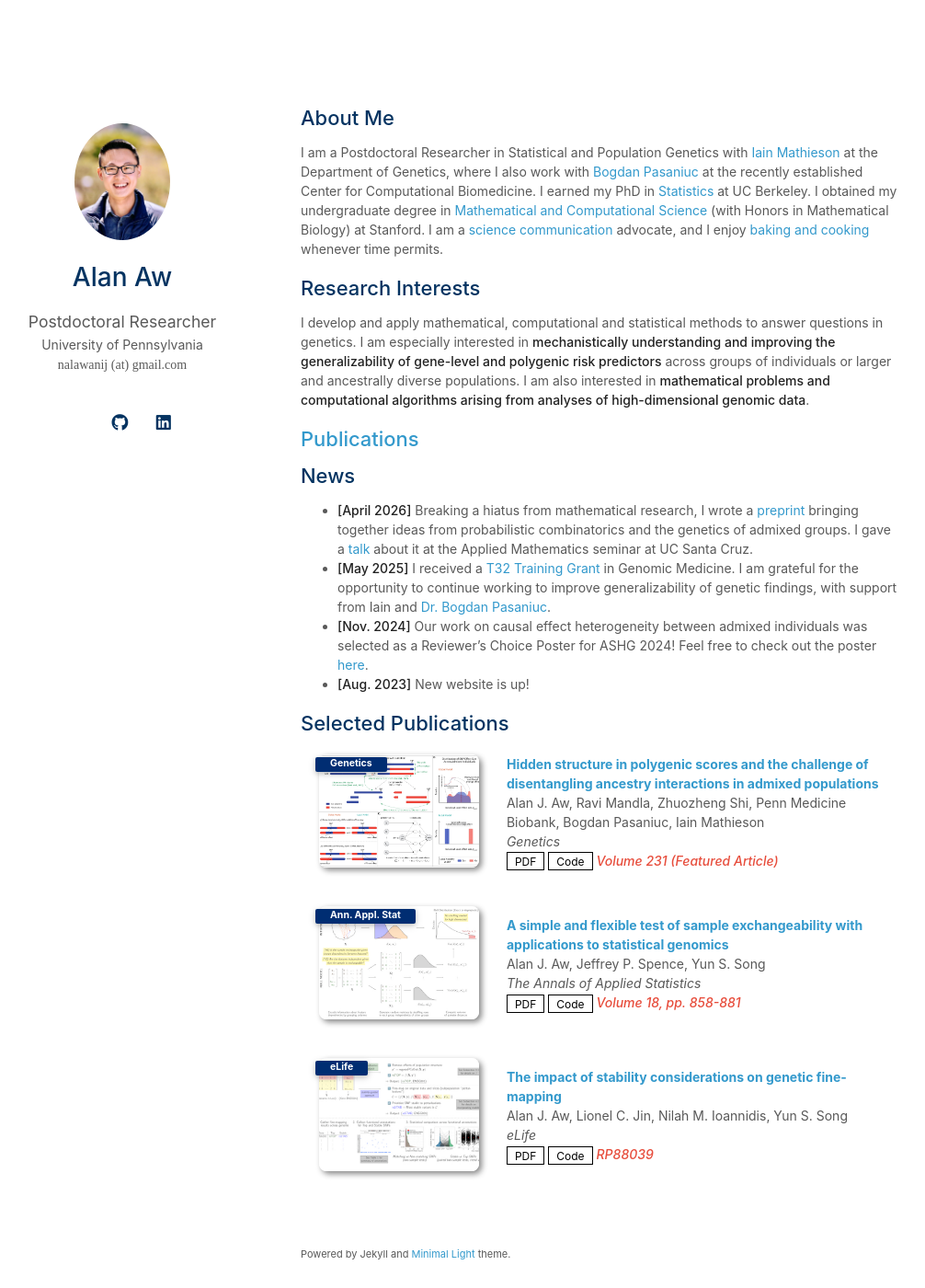
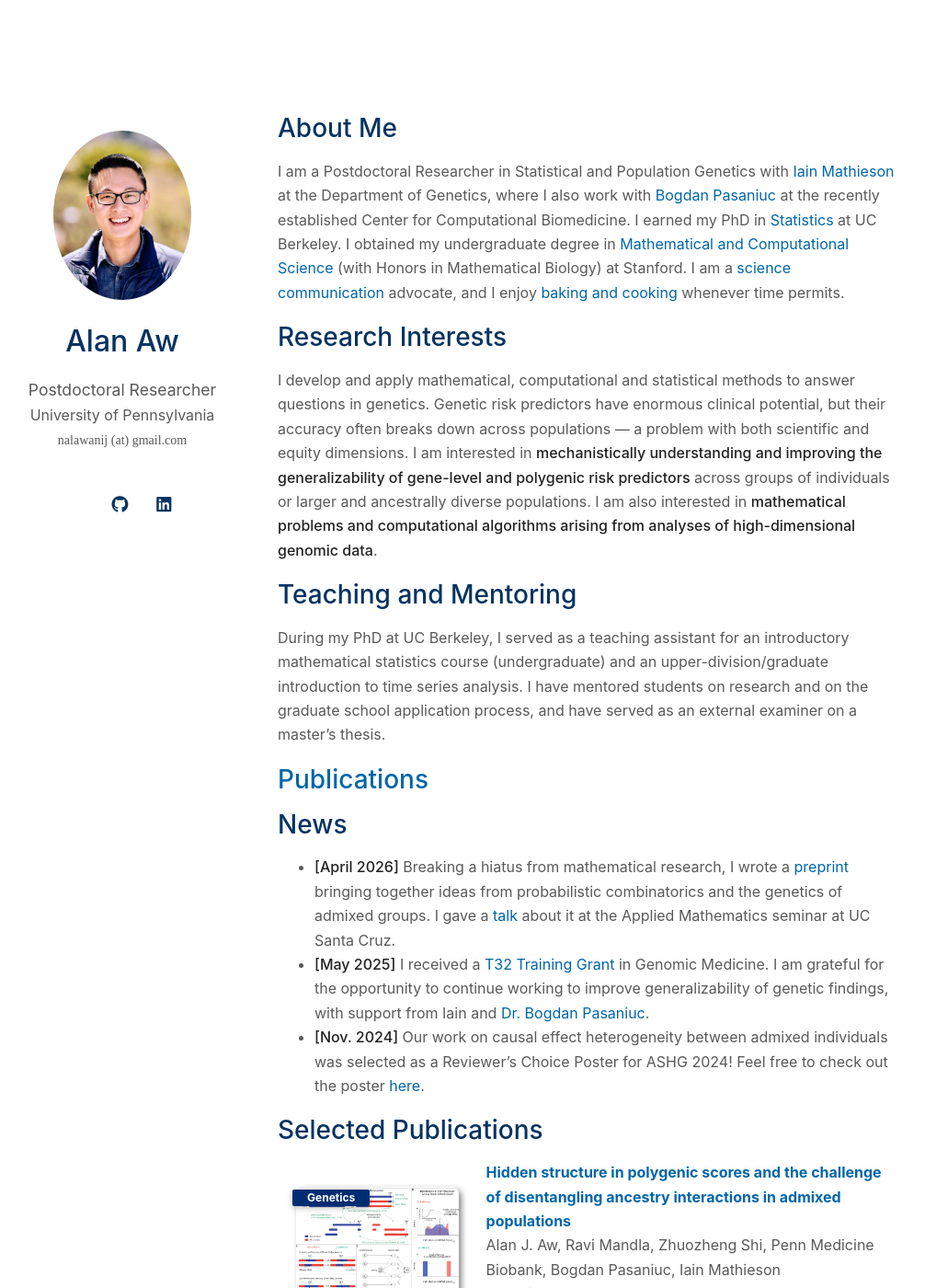
Before and after one commit to alanaw1/alanaw1.github.io, a Jekyll site: the page built from index.md, in a window 1280 px wide and 1400 px high. Shown: the whole window at 92% size, without its empty margins (143-1149 px from the left). Built offline with Jekyll 4.4.1, drawn with Linux system fonts in a browser that asks for light colours; nearby versions of some CDN libraries; a style sheet for code colours, icons or effects is not loaded; our own code applies the rules of GitHub Pages for plain Markdown files.

Commit message:
minimal update
- adjust font size to enhance readability
- add brief statement summarizing teaching experience
- add one sentence explaining the impact of my technical work
- update CV

```diff
--- a/_config.yml
+++ b/_config.yml
@@ -2,6 +2,7 @@
 title: Alan Aw
 position: Postdoctoral Researcher
 affiliation: University of Pennsylvania
+affiliation_link: https://www.med.upenn.edu/
 email: nalawanij (at) gmail.com
 
 # Search Engine Optimization (SEO)
@@ -12,7 +13,7 @@ canonical: https://alanaw1.github.io
 
 # Links
 # If you don't need one of them, you may delete the corresponding line.
-cv_link: assets/files/alan_spring2026.pdf
+cv_link: assets/files/alan_summer2026.pdf
 github_link: https://github.com/alanaw1
 linkedin: https://www.linkedin.com/in/alan-aw-2a509b89/
 
@@ -36,7 +37,7 @@ font: "Sans Serif" # or "Sans Serif"
 
 # Google Analytics ID
 # Please remove this if you don't use Google Analytics
-google_analytics: G-9Y7K3YPEL6
+google_analytics: G-FM1TQVD2NG
 
 # Use this project as a remote theme for GitHub Pages
 # See the guide here: https://docs.github.com/en/pages/setting-up-a-github-pages-site-with-jekyll/adding-a-theme-to-your-github-pages-site-using-jekyll
--- a/_layouts/homepage.html
+++ b/_layouts/homepage.html
@@ -32,6 +32,16 @@
     {% else %}
     <link rel="stylesheet" href="./assets/css/style-no-dark-mode.css">
     <link rel="stylesheet" href="./assets/css/publications-no-dark-mode.css">
+    {% endif %}
+
+    {% if site.google_analytics %}
+    <script async src="https://www.googletagmanager.com/gtag/js?id={{ site.google_analytics }}"></script>
+    <script>
+      window.dataLayer = window.dataLayer || [];
+      function gtag(){dataLayer.push(arguments);}
+      gtag('js', new Date());
+      gtag('config', '{{ site.google_analytics }}');
+    </script>
     {% endif %}
 
   </head>
@@ -109,15 +119,5 @@
       </footer>
     </div>
     <script src="{{ "/assets/js/scale.fix.js" | relative_url }}"></script>
-    {% if site.google_analytics %}
-    <script>
-      (function(i,s,o,g,r,a,m){i['GoogleAnalyticsObject']=r;i[r]=i[r]||function(){
-      (i[r].q=i[r].q||[]).push(arguments)},i[r].l=1*new Date();a=s.createElement(o),
-      m=s.getElementsByTagName(o)[0];a.async=1;a.src=g;m.parentNode.insertBefore(a,m)
-      })(window,document,'script','https://www.google-analytics.com/analytics.js','ga');
-      ga('create', '{{ site.google_analytics }}', 'auto');
-      ga('send', 'pageview');
-    </script>
-    {% endif %}
   </body>
 </html>
--- a/_sass/minimal-light.scss
+++ b/_sass/minimal-light.scss
@@ -216,7 +216,7 @@ papertitle {
 
       .image.avatar img {
         border-radius: 100%;
-        width: 45%;
+        width: 65%;
         padding: 20px;
         // border: 1px solid #ddd;
         // padding: 3px;
@@ -243,8 +243,8 @@ h1 {
 h2 {
   color:#043361;
   font-weight: 500;
-  margin:2px 0px 15px;
-  font-size: 157%;
+  margin:2px 0px 18px;
+  font-size: 175%;
 }
 
 @media (prefers-color-scheme: dark) {
@@ -266,16 +266,16 @@ h1, h2, h3 {
 }
 
 h1 {
-  font-size:28px;
+  font-size:32px;
 }
 
 a {
-  color:#39c;
+  color:#0066aa;
   text-decoration:none;
 }
 
 a:hover {
-  color:#069;
+  color:#004477;
 }
 
 @media (prefers-color-scheme: dark) {
@@ -432,7 +432,7 @@ header ul a strong {
 }
 
 section {
-  width:650px;
+  width:675px;
   float:right;
   padding-top:4.0em;
   padding-bottom:50px;
@@ -500,7 +500,7 @@ footer {
 
    .image.avatar img {
         border-radius: 100%;
-        width: 117px;
+        width: 140px;
         padding:20px;
       }
   #head1o2 {
@@ -556,7 +556,7 @@ footer {
 
   .image.avatar img {
       border-radius: 100%;
-      width: 95px;
+      width: 115px;
       padding:20px;
   }
   #head1o2 {
--- a/assets/css/font_sans_serif.css
+++ b/assets/css/font_sans_serif.css
@@ -1,7 +1,7 @@
 body {
     background-color: #fff;
     padding:50px;
-    font: 14px/1.5 -apple-system, BlinkMacSystemFont, "Segoe UI", Roboto, Oxygen, Ubuntu, Cantarell, "Fira Sans", "Droid Sans", "Helvetica Neue", Arial, sans-serif, "Apple Color Emoji", "Segoe UI Emoji", "Segoe UI Symbol";
+    font: 16px/1.65 -apple-system, BlinkMacSystemFont, "Segoe UI", Roboto, Oxygen, Ubuntu, Cantarell, "Fira Sans", "Droid Sans", "Helvetica Neue", Arial, sans-serif, "Apple Color Emoji", "Segoe UI Emoji", "Segoe UI Symbol";
     color:#595959;
     font-weight:400;
   }
--- a/index.md
+++ b/index.md
@@ -8,7 +8,11 @@ I am a Postdoctoral Researcher in Statistical and Population Genetics with [Iain
 
 ## Research Interests
 
-I develop and apply mathematical, computational and statistical methods to answer questions in genetics. I am especially interested in **mechanistically understanding and improving the generalizability of gene-level and polygenic risk predictors** across groups of individuals or larger and ancestrally diverse populations. I am also interested in **mathematical problems and computational algorithms arising from analyses of high-dimensional genomic data**.
+I develop and apply mathematical, computational and statistical methods to answer questions in genetics. Genetic risk predictors have enormous clinical potential, but their accuracy often breaks down across populations — a problem with both scientific and equity dimensions. I am interested in **mechanistically understanding and improving the generalizability of gene-level and polygenic risk predictors** across groups of individuals or larger and ancestrally diverse populations. I am also interested in **mathematical problems and computational algorithms arising from analyses of high-dimensional genomic data**.
+
+## Teaching and Mentoring
+
+During my PhD at UC Berkeley, I served as a teaching assistant for an introductory mathematical statistics course (undergraduate) and an upper-division/graduate introduction to time series analysis. I have mentored students on research and on the graduate school application process, and have served as an external examiner on a master's thesis.
 
 ## [Publications](./research.md)
 
@@ -17,6 +21,5 @@ I develop and apply mathematical, computational and statistical methods to answe
 - **[April 2026]** Breaking a hiatus from mathematical research, I wrote a [preprint](https://arxiv.org/html/2604.08857) bringing together ideas from probabilistic combinatorics and the genetics of admixed groups. I gave a [talk](https://events.ucsc.edu/event/am-seminar-genetically-admixed-groups/) about it at the Applied Mathematics seminar at UC Santa Cruz.
 - **[May 2025]** I received a [T32 Training Grant](https://genomedt32.med.upenn.edu/genemed/) in Genomic Medicine. I am grateful for the opportunity to continue working to improve generalizability of genetic findings, with support from Iain and [Dr. Bogdan Pasaniuc](https://www.med.upenn.edu/bogdan-group/).
 - **[Nov. 2024]** Our work on causal effect heterogeneity between admixed individuals was selected as a Reviewer's Choice Poster for ASHG 2024! Feel free to check out the poster [here](https://alanaw1.github.io/assets/files/AAw_ASHG2024_poster.pdf).
-- **[Aug. 2023]** New website is up!
 
 {% include_relative _includes/publications.md %}
```
Also changed, not shown: 1 other file.
